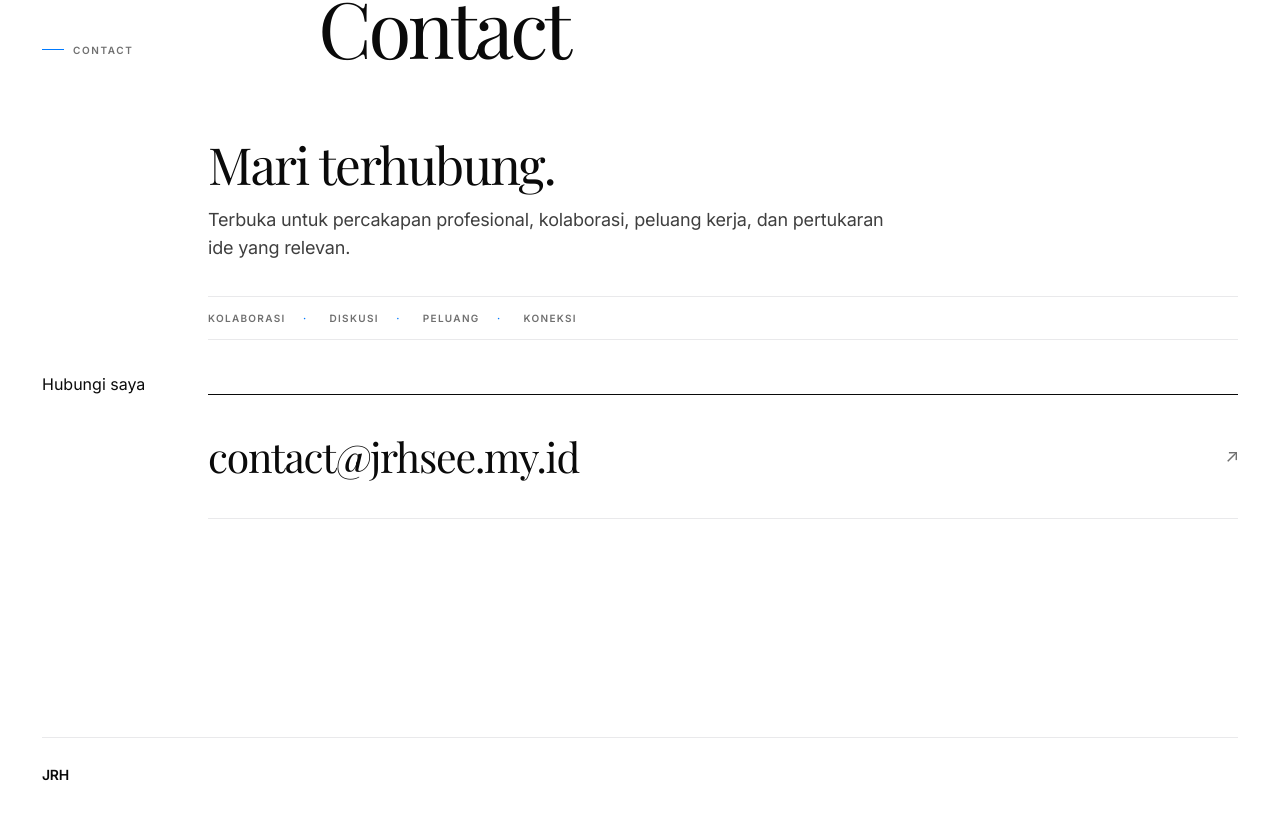
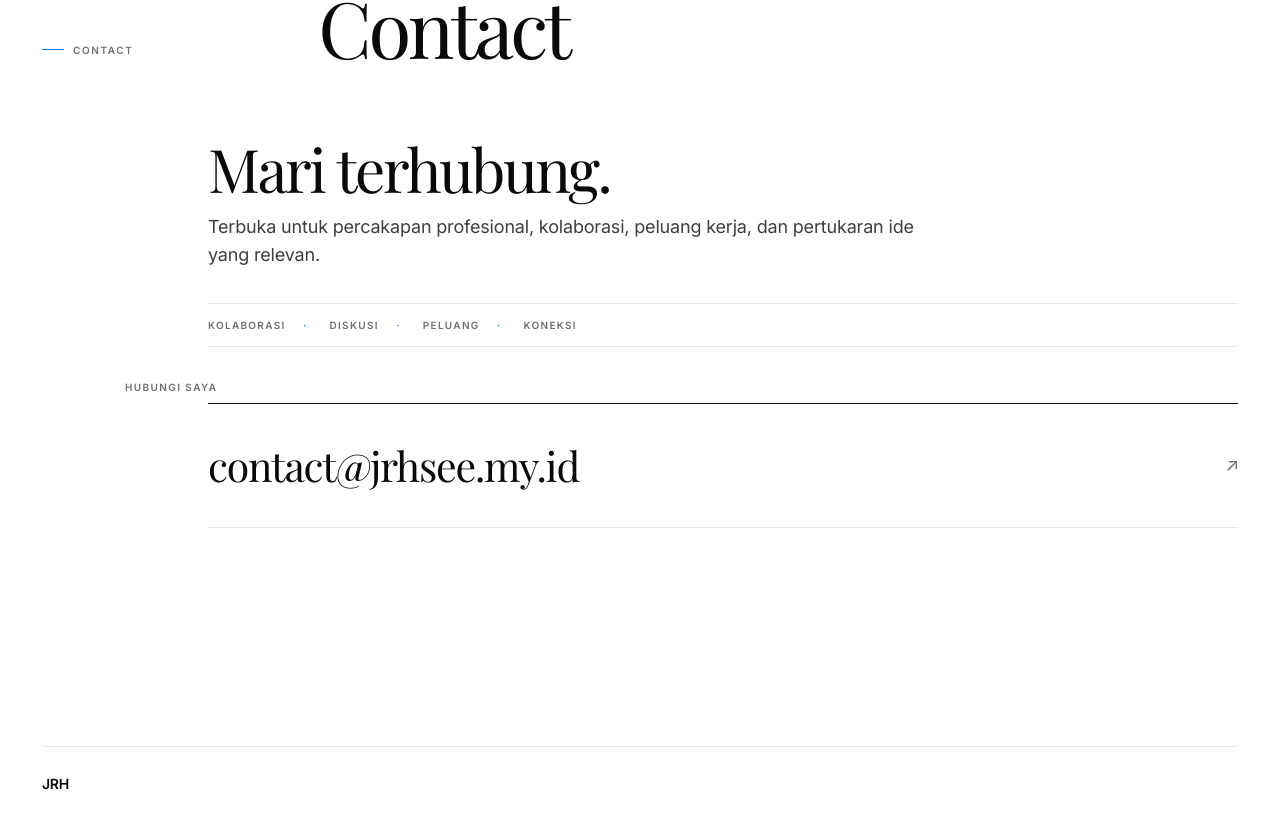
Before and after one commit to LionerHakim/JRHs, a React (Vite) app: page / in a window 1280 px wide. Shown: the part 3635-4463 px from the top of the page. Built offline with nearby package versions, Linux system fonts and the light colour scheme.

Commit message:
Refine contact CTA visual hierarchy

```diff
--- a/src/index.css
+++ b/src/index.css
@@ -598,13 +598,23 @@ main {
   margin: 0;
   color: var(--ink);
   font-family: var(--font-editorial);
-  font-size: clamp(30px, 4vw, 52px);
-  line-height: 1.08;
-  letter-spacing: -0.035em;
+  font-size: clamp(34px, 4.8vw, 60px);
+  line-height: 1.04;
+  letter-spacing: -0.04em;
+}
+
+.contact-cta-label {
+  width: min(100%, 1030px);
+  margin: 0 auto 10px;
+  color: var(--smoke);
+  font-size: 10px;
+  font-weight: 600;
+  letter-spacing: 0.14em;
+  text-transform: uppercase;
 }
 
 .contact-answer {
-  max-width: 700px;
+  max-width: 720px;
   margin: 14px 0 0;
   color: var(--graphite);
   font-size: clamp(15px, 1.5vw, 18px);
```
